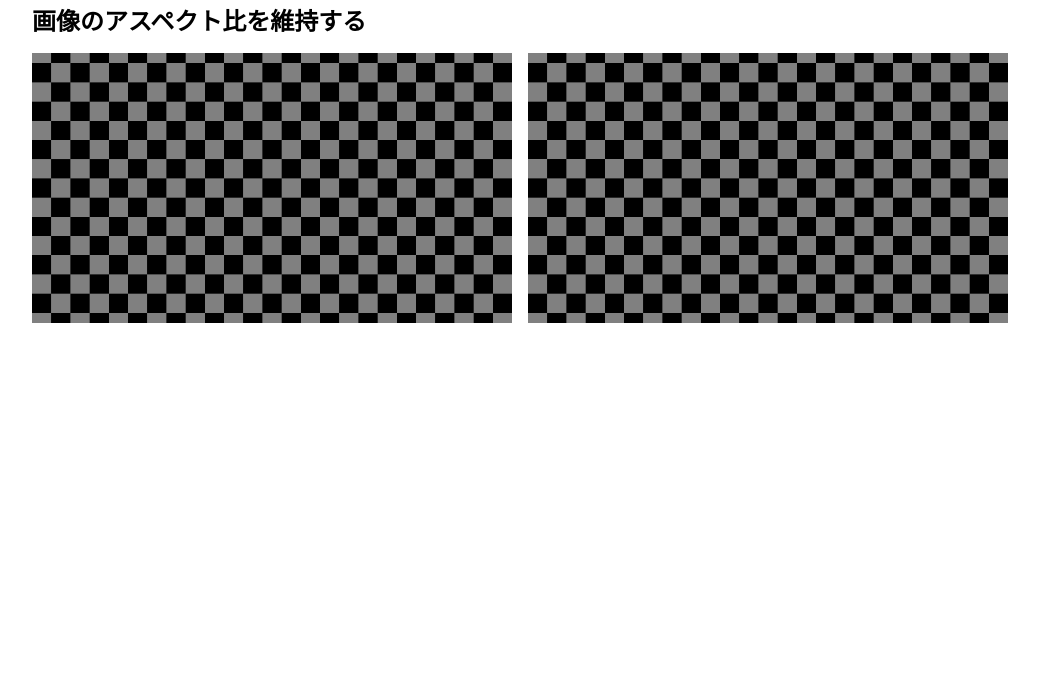
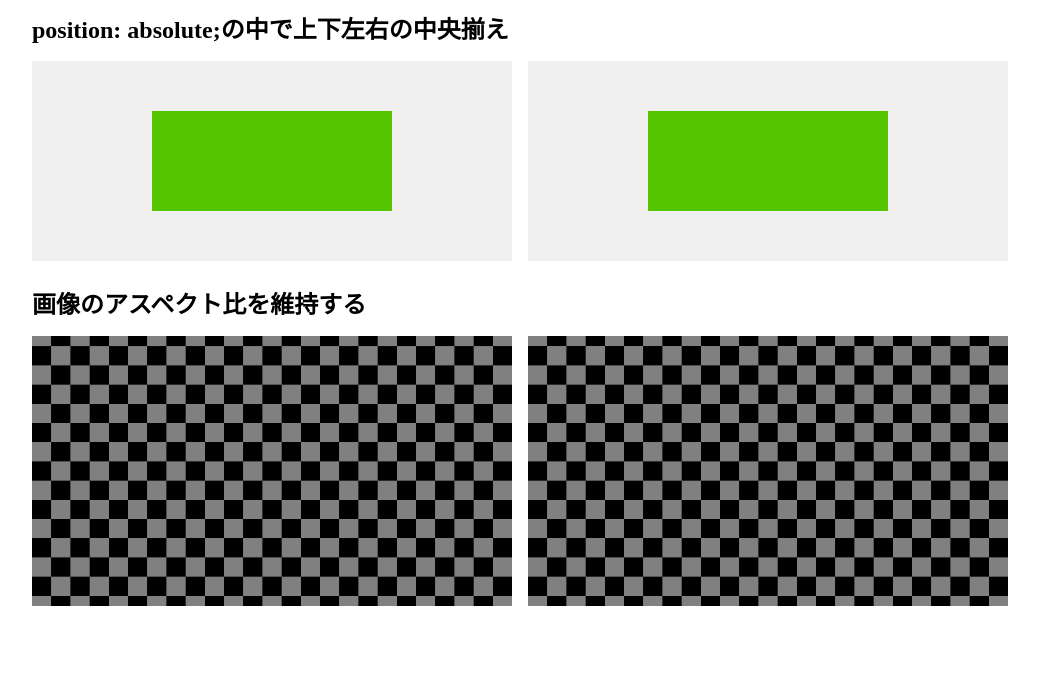
Before and after one commit to xrxoxcxox/20211105-css-nite, a plain HTML site: page index.html in a window 1280 px wide. Shown: the part 100-800 px from the top of the page, without its empty margins (120-1159 px from the left). Drawn offline with Linux system fonts and the light colour scheme.

Commit message:
Add position-absolute-center section

```diff
--- a/index.html
+++ b/index.html
@@ -9,6 +9,17 @@
 <body>
   <main class="container">
     <h1 class="title">そのCSS、新しい書き方がありますよ</h1>
+    <h2 class="heading">position: absolute;の中で上下左右の中央揃え</h2>
+    <section class="before">
+      <div class="position-absolute-center">
+        <div class="position-absolute-center__content -before"></div>
+      </div>
+    </section>
+    <section class="after">
+      <div class="position-absolute-center">
+        <div class="position-absolute-center__content -after"></div>
+      </div>
+    </section>
     <h2 class="heading">画像のアスペクト比を維持する</h2>
     <section class="before">
       <div class="aspect-ratio -before">
--- a/style.css
+++ b/style.css
@@ -14,7 +14,7 @@ img {
   column-gap: 16px;
   grid-template-columns: minmax(auto, 480px) minmax(auto, 480px);
   justify-content: center;
-  padding-block: 32px;
+  padding-block: 40px;
   width: 100%;
 }
 
@@ -37,6 +37,33 @@ img {
   margin-top: 16px;
 }
 
+.position-absolute-center {
+  background-color: #f0f0f0;
+  height: 200px;
+  position: relative;
+}
+
+.position-absolute-center__content {
+  background-color: #55c500;
+  height: 50%;
+  width: 50%;
+}
+
+.position-absolute-center__content.-before {
+  margin: auto;
+  position: absolute;
+  top: 0;
+  right: 0;
+  bottom: 0;
+  left: 0;
+}
+
+.position-absolute-center__content.-after {
+  margin: auto;
+  position: absolute;
+  inset: 0;
+}
+
 .aspect-ratio.-before {
   overflow: hidden;
   padding-top: 56.25%;
```
